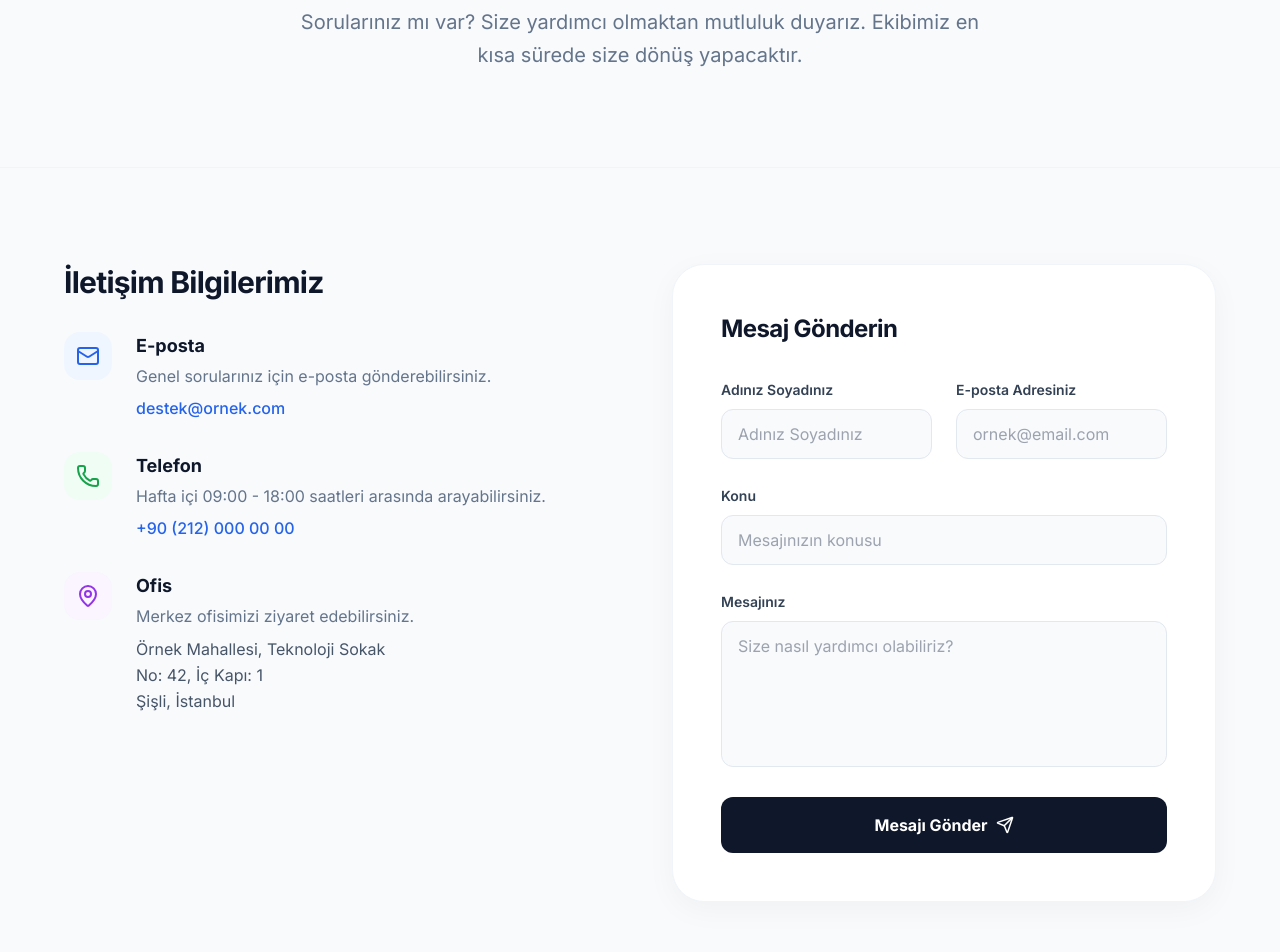
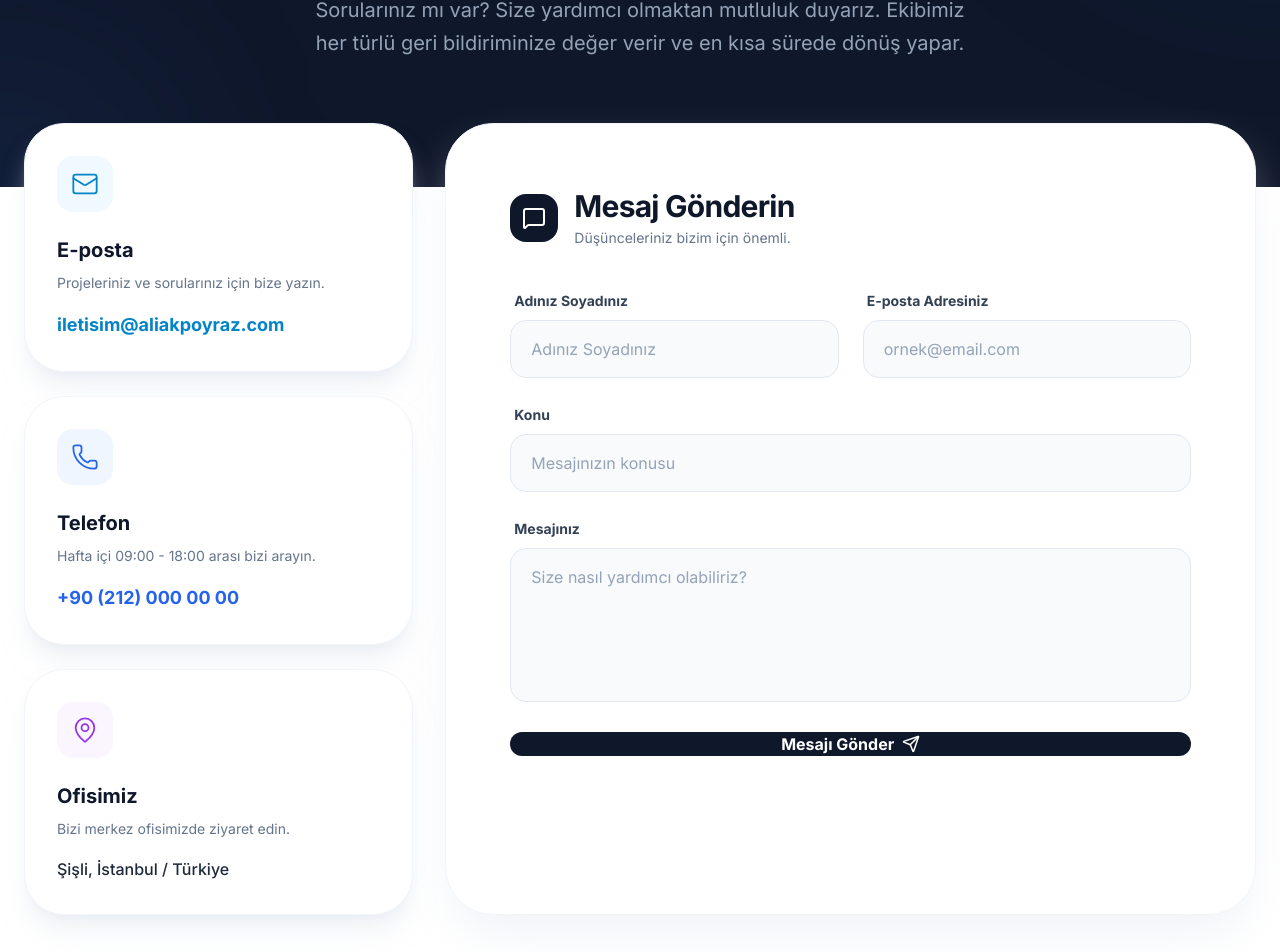
Before and after one commit to aliakpoyraz/mini-e-ticaret, a Next.js app: page /iletisim in a window 1280 px wide. Shown: the part 370-1322 px from the top of the page. Built offline with nearby package versions, Linux system fonts and the light colour scheme; no server answers; the database is empty.

Commit message:
Implement functional contact form with Resend and premium UI

```diff
--- /dev/null
+++ b/app/api/contact/route.ts
@@ -0,0 +1,67 @@
+import { NextRequest, NextResponse } from 'next/server';
+import { sendEmail } from '@/lib/resend';
+
+export async function POST(req: NextRequest) {
+    try {
+        const body = await req.json();
+        const { name, email, subject, message } = body;
+
+        if (!name || !email || !subject || !message) {
+            return NextResponse.json(
+                { error: 'Tüm alanlar zorunludur.' },
+                { status: 400 }
+            );
+        }
+
+        const adminEmail = process.env.RESEND_FROM_EMAIL || 'destek@ornek.com';
+
+        const emailHtml = `
+            <div style="font-family: sans-serif; max-width: 600px; margin: 0 auto; color: #333;">
+                <div style="background-color: #f8f9fa; padding: 20px; border-radius: 10px; border: 1px solid #eee;">
+                    <h2 style="color: #1a1a1a; margin-top: 0;">Yeni İletişim Formu Mesajı</h2>
+                    <p style="margin-bottom: 20px;">Sitenizden yeni bir iletişim formu gönderildi. Detaylar aşağıdadır:</p>
+
+                    <div style="margin-bottom: 15px;">
+                        <strong style="color: #666;">Gönderen:</strong><br/>
+                        <span style="font-size: 16px;">${name} (${email})</span>
+                    </div>
+
+                    <div style="margin-bottom: 15px;">
+                        <strong style="color: #666;">Konu:</strong><br/>
+                        <span style="font-size: 16px;">${subject}</span>
+                    </div>
+
+                    <div style="margin-bottom: 25px;">
+                        <strong style="color: #666;">Mesaj:</strong><br/>
+                        <div style="font-size: 16px; background-color: #fff; padding: 15px; border-radius: 8px; border: 1px solid #eee; white-space: pre-wrap;">${message}</div>
+                    </div>
+
+                    <hr style="border: 0; border-top: 1px solid #eee; margin: 20px 0;"/>
+                    <p style="font-size: 12px; color: #999; text-align: center;">Bu e-posta YZL321 Store iletişim formu aracılığıyla gönderilmiştir.</p>
+                </div>
+            </div>
+        `;
+
+        const result = await sendEmail({
+            to: adminEmail,
+            subject: `[İletişim Formu] ${subject}`,
+            html: emailHtml,
+        });
+
+        if (!result.success) {
+            console.error('[Contact API] Email sending failed:', result.error);
+            return NextResponse.json(
+                { error: 'E-posta gönderilirken bir hata oluştu. Lütfen daha sonra tekrar deneyin.' },
+                { status: 500 }
+            );
+        }
+
+        return NextResponse.json({ success: true, message: 'Mesajınız başarıyla gönderildi.' });
+    } catch (error: any) {
+        console.error('[Contact API] Internal Error:', error);
+        return NextResponse.json(
+            { error: 'Sunucu hatası oluştu.' },
+            { status: 500 }
+        );
+    }
+}
--- a/app/iletisim/ContactForm.tsx
+++ b/app/iletisim/ContactForm.tsx
@@ -1,59 +1,147 @@
 'use client';
 
-import React from 'react';
-import { Send } from 'lucide-react';
+import React, { useState } from 'react';
+import { Send, Loader2, CheckCircle2, AlertCircle } from 'lucide-react';
 
 export default function ContactForm() {
+    const [isLoading, setIsLoading] = useState(false);
+    const [isSuccess, setIsSuccess] = useState(false);
+    const [error, setError] = useState('');
+    const [formData, setFormData] = useState({
+        name: '',
+        email: '',
+        subject: '',
+        message: ''
+    });
+
+    const handleChange = (e: React.ChangeEvent<HTMLInputElement | HTMLTextAreaElement>) => {
+        const { id, value } = e.target;
+        setFormData(prev => ({ ...prev, [id]: value }));
+        if (error) setError('');
+    };
+
+    const handleSubmit = async (e: React.FormEvent) => {
+        e.preventDefault();
+        setError('');
+        setIsLoading(true);
+
+        try {
+            const res = await fetch('/api/contact', {
+                method: 'POST',
+                headers: { 'Content-Type': 'application/json' },
+                body: JSON.stringify(formData)
+            });
+
+            const data = await res.json();
+
+            if (res.ok) {
+                setIsSuccess(true);
+                setFormData({ name: '', email: '', subject: '', message: '' });
+            } else {
+                setError(data.error || 'Mesaj gönderilemedi. Lütfen tüm alanları doldurduğunuzdan emin olun.');
+            }
+        } catch (err) {
+            setError('Bir ağ hatası oluştu. Lütfen internet bağlantınızı kontrol edin.');
+        } finally {
+            setIsLoading(false);
+        }
+    };
+
+    if (isSuccess) {
+        return (
+            <div className="text-center py-12 animate-in fade-in zoom-in duration-500">
+                <div className="w-20 h-20 bg-green-50 text-green-500 rounded-full flex items-center justify-center mx-auto mb-6">
+                    <CheckCircle2 size={40} />
+                </div>
+                <h3 className="text-2xl font-bold text-slate-900 mb-4">Mesajınız Alındı!</h3>
+                <p className="text-slate-500 mb-8 max-w-sm mx-auto">
+                    Bize ulaştığınız için teşekkür ederiz. Ekibimiz mesajınızı inceleyip en kısa sürede size dönüş yapacaktır.
+                </p>
+                <button
+                    onClick={() => setIsSuccess(false)}
+                    className="text-brand-600 font-bold hover:text-brand-700 transition-colors"
+                >
+                    Yeni bir mesaj gönder
+                </button>
+            </div>
+        );
+    }
+
     return (
-        <form className="space-y-6">
+        <form onSubmit={handleSubmit} className="space-y-6">
+            {error && (
+                <div className="p-4 bg-red-50 border border-red-100 rounded-2xl flex items-center gap-3 text-red-700 animate-in fade-in slide-in-from-top-2">
+                    <AlertCircle size={20} className="shrink-0" />
+                    <p className="text-sm font-medium">{error}</p>
+                </div>
+            )}
+
             <div className="grid grid-cols-1 md:grid-cols-2 gap-6">
                 <div className="space-y-2">
-                    <label htmlFor="name" className="text-sm font-semibold text-slate-700">Adınız Soyadınız</label>
+                    <label htmlFor="name" className="text-sm font-bold text-slate-700 ml-1">Adınız Soyadınız</label>
                     <input
+                        required
                         type="text"
                         id="name"
-                        className="w-full px-4 py-3 bg-slate-50 border border-slate-200 rounded-xl focus:outline-none focus:ring-2 focus:ring-blue-500 focus:border-transparent transition-all"
+                        value={formData.name}
+                        onChange={handleChange}
+                        className="w-full px-5 py-4 bg-slate-50 border border-slate-200 rounded-2xl focus:outline-none focus:ring-4 focus:ring-brand-500/10 focus:border-brand-500 transition-all text-slate-900 placeholder:text-slate-400"
                         placeholder="Adınız Soyadınız"
                     />
                 </div>
                 <div className="space-y-2">
-                    <label htmlFor="email" className="text-sm font-semibold text-slate-700">E-posta Adresiniz</label>
+                    <label htmlFor="email" className="text-sm font-bold text-slate-700 ml-1">E-posta Adresiniz</label>
                     <input
+                        required
                         type="email"
                         id="email"
-                        className="w-full px-4 py-3 bg-slate-50 border border-slate-200 rounded-xl focus:outline-none focus:ring-2 focus:ring-blue-500 focus:border-transparent transition-all"
+                        value={formData.email}
+                        onChange={handleChange}
+                        className="w-full px-5 py-4 bg-slate-50 border border-slate-200 rounded-2xl focus:outline-none focus:ring-4 focus:ring-brand-500/10 focus:border-brand-500 transition-all text-slate-900 placeholder:text-slate-400"
                         placeholder="ornek@email.com"
                     />
                 </div>
             </div>
 
             <div className="space-y-2">
-                <label htmlFor="subject" className="text-sm font-semibold text-slate-700">Konu</label>
+                <label htmlFor="subject" className="text-sm font-bold text-slate-700 ml-1">Konu</label>
                 <input
+                    required
                     type="text"
                     id="subject"
-                    className="w-full px-4 py-3 bg-slate-50 border border-slate-200 rounded-xl focus:outline-none focus:ring-2 focus:ring-blue-500 focus:border-transparent transition-all"
+                    value={formData.subject}
+                    onChange={handleChange}
+                    className="w-full px-5 py-4 bg-slate-50 border border-slate-200 rounded-2xl focus:outline-none focus:ring-4 focus:ring-brand-500/10 focus:border-brand-500 transition-all text-slate-900 placeholder:text-slate-400"
                     placeholder="Mesajınızın konusu"
                 />
             </div>
 
             <div className="space-y-2">
-                <label htmlFor="message" className="text-sm font-semibold text-slate-700">Mesajınız</label>
+                <label htmlFor="message" className="text-sm font-bold text-slate-700 ml-1">Mesajınız</label>
                 <textarea
+                    required
                     id="message"
                     rows={5}
-                    className="w-full px-4 py-3 bg-slate-50 border border-slate-200 rounded-xl focus:outline-none focus:ring-2 focus:ring-blue-500 focus:border-transparent transition-all resize-none"
+                    value={formData.message}
+                    onChange={handleChange}
+                    className="w-full px-5 py-4 bg-slate-50 border border-slate-200 rounded-2xl focus:outline-none focus:ring-4 focus:ring-brand-500/10 focus:border-brand-500 transition-all text-slate-900 placeholder:text-slate-400 resize-none"
                     placeholder="Size nasıl yardımcı olabiliriz?"
                 ></textarea>
             </div>
 
             <button
-                type="button"
-                className="w-full bg-slate-900 text-white font-bold py-4 rounded-xl hover:bg-slate-800 transition-colors flex items-center justify-center gap-2 group"
-                onClick={() => alert("Mesaj gönderme işlevi MVP aşamasındadır.")}
+                type="submit"
+                disabled={isLoading}
+                className="w-full bg-slate-900 text-white font-bold py-4.5 rounded-2xl hover:bg-slate-800 transition-all flex items-center justify-center gap-2 group disabled:opacity-50 active:scale-[0.98]"
             >
-                <span>Mesajı Gönder</span>
-                <Send size={18} className="group-hover:translate-x-1 transition-transform" />
+                {isLoading ? (
+                    <Loader2 size={20} className="animate-spin" />
+                ) : (
+                    <>
+                        <span>Mesajı Gönder</span>
+                        <Send size={18} className="group-hover:translate-x-1 group-hover:-translate-y-1 transition-transform" />
+                    </>
+                )}
             </button>
         </form>
     );
--- a/app/iletisim/page.tsx
+++ b/app/iletisim/page.tsx
@@ -1,77 +1,90 @@
 import React from 'react';
-import { Mail, Phone, MapPin } from 'lucide-react';
+import { Mail, Phone, MapPin, Sparkles, MessageSquare } from 'lucide-react';
 import ContactForm from './ContactForm';
 
 export const metadata = {
-    title: 'İletişim',
+    title: 'İletişim | YZL321 Store',
     description: 'Bizimle iletişime geçin. Sorularınızı ve geri bildirimlerinizi bekliyoruz.',
 };
 
 export default function ContactPage() {
     return (
-        <div className="min-h-screen bg-slate-50 pt-36 pb-24">
-            <section className="bg-slate-50 pt-40 pb-24 border-b border-slate-100">
-                <div className="container mx-auto px-6 text-center max-w-3xl">
-                    <h1 className="text-4xl md:text-5xl font-bold tracking-tight text-slate-900 mb-6">Bizimle İletişime Geçin</h1>
-                    <p className="text-xl text-slate-500 leading-relaxed">
-                        Sorularınız mı var? Size yardımcı olmaktan mutluluk duyarız. Ekibimiz en kısa sürede size dönüş yapacaktır.
+        <div className="min-h-screen bg-white">
+            {/* Hero Section */}
+            <section className="bg-slate-900 pt-48 pb-32 text-white relative overflow-hidden">
+                <div className="absolute top-0 right-0 w-1/3 h-full bg-brand-500/10 blur-[120px] rounded-full translate-x-1/2 -translate-y-1/2"></div>
+                <div className="absolute bottom-0 left-0 w-1/4 h-1/2 bg-blue-500/10 blur-[100px] rounded-full -translate-x-1/2 translate-y-1/2"></div>
+
+                <div className="container mx-auto px-6 text-center relative z-10 max-w-4xl">
+                    <div className="inline-flex items-center gap-2 px-4 py-2 bg-white/10 backdrop-blur-md rounded-full text-brand-400 text-sm font-bold mb-8 animate-fade-in">
+                        <Sparkles size={16} />
+                        <span>Sizin İçin Buradayız</span>
+                    </div>
+                    <h1 className="text-5xl md:text-7xl font-bold tracking-tight mb-8 leading-[1.1]">
+                        Bizimle İletişime Geçin
+                    </h1>
+                    <p className="text-xl text-slate-400 leading-relaxed max-w-2xl mx-auto">
+                        Sorularınız mı var? Size yardımcı olmaktan mutluluk duyarız. Ekibimiz her türlü geri bildiriminize değer verir ve en kısa sürede dönüş yapar.
                     </p>
                 </div>
             </section>
 
-            <section className="container mx-auto px-6 py-24">
-                <div className="grid grid-cols-1 lg:grid-cols-2 gap-16 max-w-6xl mx-auto">
+            <section className="container mx-auto px-6 -mt-16 pb-32 relative z-20">
+                <div className="grid grid-cols-1 lg:grid-cols-12 gap-8 max-w-7xl mx-auto">
 
-                    <div className="space-y-12">
-                        <div>
-                            <h2 className="text-3xl font-bold text-slate-900 tracking-tight mb-8">İletişim Bilgilerimiz</h2>
-                            <div className="space-y-8">
-                                <div className="flex items-start gap-6">
-                                    <div className="bg-blue-50 w-12 h-12 rounded-2xl flex items-center justify-center text-blue-600 shrink-0">
-                                        <Mail size={24} />
-                                    </div>
-                                    <div>
-                                        <h3 className="font-bold text-slate-900 text-lg mb-1">E-posta</h3>
-                                        <p className="text-slate-500 mb-2">Genel sorularınız için e-posta gönderebilirsiniz.</p>
-                                        <a href="mailto:destek@ornek.com" className="text-blue-600 font-medium hover:text-blue-700 transition-colors">destek@ornek.com</a>
-                                    </div>
-                                </div>
+                    {/* Contact Info Cards */}
+                    <div className="lg:col-span-4 space-y-6">
+                        <div className="bg-white rounded-[2.5rem] p-8 shadow-xl shadow-slate-200/50 border border-slate-100 transition-transform hover:-translate-y-1 duration-300">
+                            <div className="bg-brand-50 w-14 h-14 rounded-2xl flex items-center justify-center text-brand-600 mb-6">
+                                <Mail size={28} strokeWidth={1.5} />
+                            </div>
+                            <h3 className="text-xl font-bold text-slate-900 mb-2">E-posta</h3>
+                            <p className="text-slate-500 text-sm mb-4 leading-relaxed">Projeleriniz ve sorularınız için bize yazın.</p>
+                            <a href="mailto:iletisim@aliakpoyraz.com" className="text-brand-600 font-bold hover:text-brand-700 transition-colors text-lg">
+                                iletisim@aliakpoyraz.com
+                            </a>
+                        </div>
 
-                                <div className="flex items-start gap-6">
-                                    <div className="bg-green-50 w-12 h-12 rounded-2xl flex items-center justify-center text-green-600 shrink-0">
-                                        <Phone size={24} />
-                                    </div>
-                                    <div>
-                                        <h3 className="font-bold text-slate-900 text-lg mb-1">Telefon</h3>
-                                        <p className="text-slate-500 mb-2">Hafta içi 09:00 - 18:00 saatleri arasında arayabilirsiniz.</p>
-                                        <a href="tel:+902120000000" className="text-blue-600 font-medium hover:text-blue-700 transition-colors">+90 (212) 000 00 00</a>
-                                    </div>
-                                </div>
+                        <div className="bg-white rounded-[2.5rem] p-8 shadow-xl shadow-slate-200/50 border border-slate-100 transition-transform hover:-translate-y-1 duration-300">
+                            <div className="bg-blue-50 w-14 h-14 rounded-2xl flex items-center justify-center text-blue-600 mb-6">
+                                <Phone size={28} strokeWidth={1.5} />
+                            </div>
+                            <h3 className="text-xl font-bold text-slate-900 mb-2">Telefon</h3>
+                            <p className="text-slate-500 text-sm mb-4 leading-relaxed">Hafta içi 09:00 - 18:00 arası bizi arayın.</p>
+                            <a href="tel:+902120000000" className="text-blue-600 font-bold hover:text-blue-700 transition-colors text-lg">
+                                +90 (212) 000 00 00
+                            </a>
+                        </div>
 
-                                <div className="flex items-start gap-6">
-                                    <div className="bg-purple-50 w-12 h-12 rounded-2xl flex items-center justify-center text-purple-600 shrink-0">
-                                        <MapPin size={24} />
-                                    </div>
-                                    <div>
-                                        <h3 className="font-bold text-slate-900 text-lg mb-1">Ofis</h3>
-                                        <p className="text-slate-500 mb-2">Merkez ofisimizi ziyaret edebilirsiniz.</p>
-                                        <address className="text-slate-600 not-italic leading-relaxed">
-                                            Örnek Mahallesi, Teknoloji Sokak<br />
-                                            No: 42, İç Kapı: 1<br />
-                                            Şişli, İstanbul
-                                        </address>
-                                    </div>
-                                </div>
+                        <div className="bg-white rounded-[2.5rem] p-8 shadow-xl shadow-slate-200/50 border border-slate-100 transition-transform hover:-translate-y-1 duration-300">
+                            <div className="bg-purple-50 w-14 h-14 rounded-2xl flex items-center justify-center text-purple-600 mb-6">
+                                <MapPin size={28} strokeWidth={1.5} />
                             </div>
+                            <h3 className="text-xl font-bold text-slate-900 mb-2">Ofisimiz</h3>
+                            <p className="text-slate-500 text-sm mb-4 leading-relaxed">Bizi merkez ofisimizde ziyaret edin.</p>
+                            <address className="text-slate-800 not-italic font-medium leading-relaxed">
+                                Şişli, İstanbul / Türkiye
+                            </address>
                         </div>
                     </div>
 
-                    <div className="bg-white rounded-[2rem] p-8 md:p-12 shadow-[0_8px_30px_rgb(0,0,0,0.04)] border border-slate-100 relative overflow-hidden">
-                        <div className="absolute top-0 right-0 w-64 h-64 bg-slate-50 rounded-full blur-3xl -z-10 opacity-50 translate-x-1/2 -translate-y-1/2"></div>
+                    {/* Form Side */}
+                    <div className="lg:col-span-8">
+                        <div className="bg-white rounded-[3rem] p-10 md:p-16 shadow-2xl shadow-slate-200/60 border border-slate-100 relative overflow-hidden h-full">
+                            <div className="absolute top-0 right-0 w-80 h-80 bg-brand-50 rounded-full blur-3xl -z-10 opacity-40 translate-x-1/3 -translate-y-1/3"></div>
 
-                        <h2 className="text-2xl font-bold text-slate-900 tracking-tight mb-8">Mesaj Gönderin</h2>
+                            <div className="flex items-center gap-4 mb-10">
+                                <div className="bg-slate-900 text-white p-3 rounded-2xl">
+                                    <MessageSquare size={24} />
+                                </div>
+                                <div>
+                                    <h2 className="text-3xl font-bold text-slate-900 tracking-tight">Mesaj Gönderin</h2>
+                                    <p className="text-slate-500 text-sm mt-1">Düşünceleriniz bizim için önemli.</p>
+                                </div>
+                            </div>
 
-                        <ContactForm />
+                            <ContactForm />
+                        </div>
                     </div>
 
                 </div>
```
